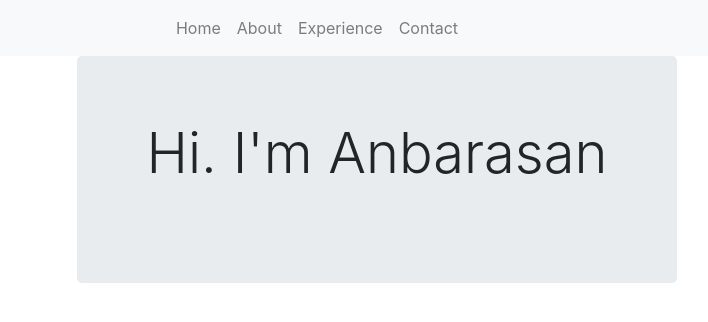
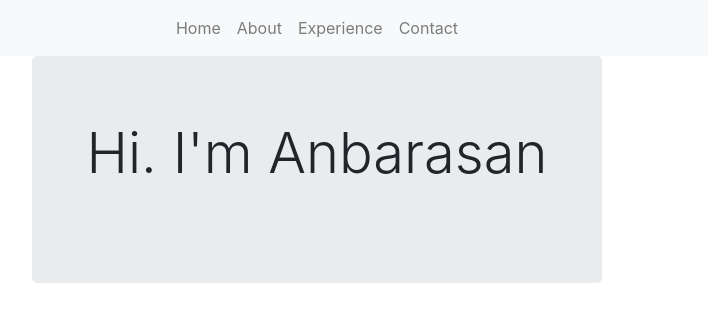
Before and after one commit to useranbu/useranbu.github.io, a plain HTML site: page index.html in a window 1280 px wide. Shown: the whole page, without its empty margins (323-1031 px from the left). Drawn offline with nearby package versions, Linux system fonts and the light colour scheme.

Commit message:
Add files via upload
second commit

```diff
--- a/index.html
+++ b/index.html
@@ -28,15 +28,16 @@
       </ul>
     </nav>
     <style>
-      .jumbotron{
+      .container{
         width: 600px;
-        margin-left: 400px;
       }
     </style>
-    <div class="jumbotron text-center">
-      <h1 class="display-4">Hi. I'm Anbarasan</h1>
-      <br>
-      <!-- <h3>Welcome</h3> -->
+    <div class="container">
+      <div class="jumbotron text-center">
+        <h1 class="display-4">Hi. I'm Anbarasan</h1>
+        <br>
+        <!-- <h3>Welcome</h3> -->
+      </div>
     </div>
   </body>
 </html>
```
Also changed, not shown: about.html (+3 -2 lines), contact.html (+5 -3 lines), experience.html (+3 -2 lines).
